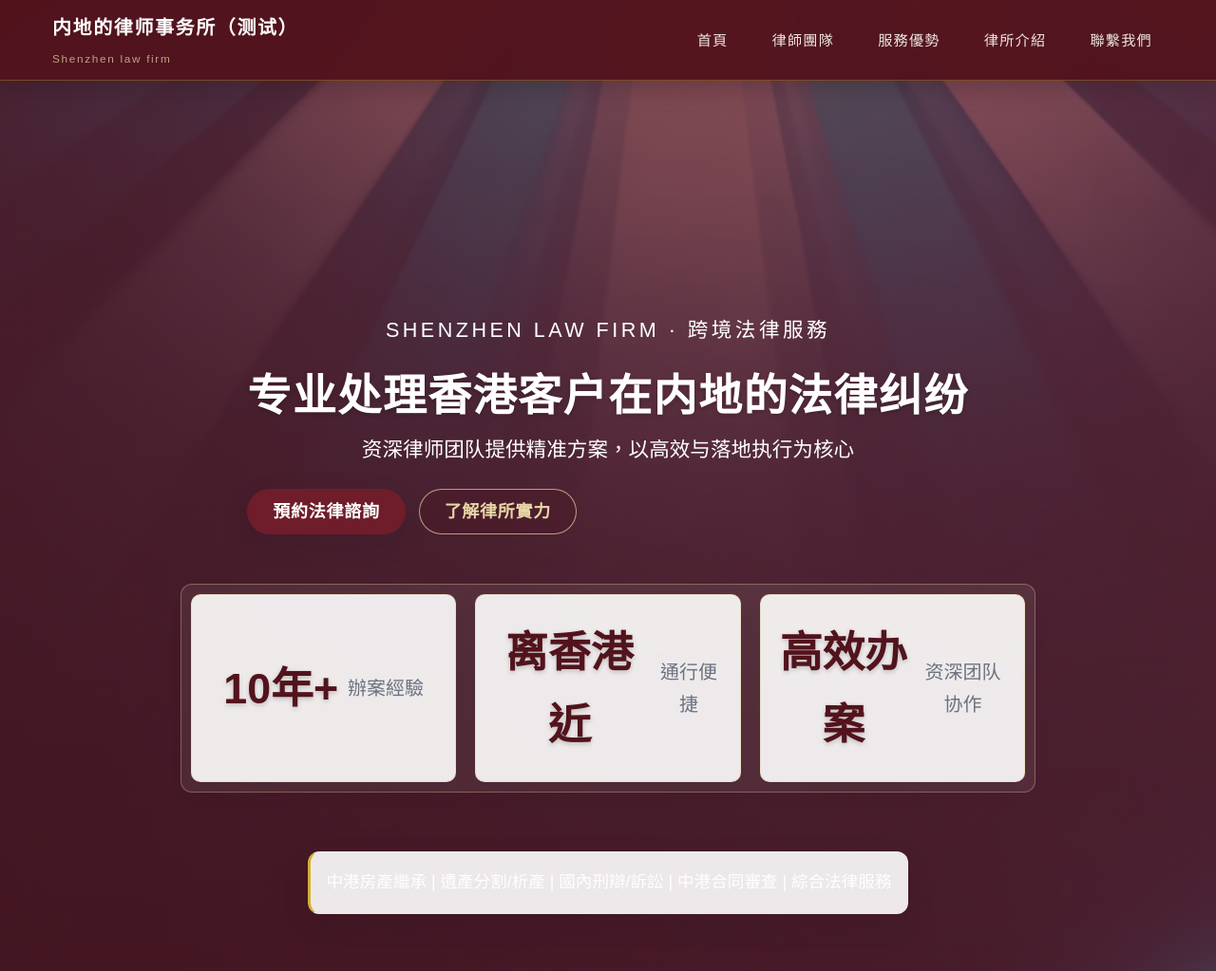
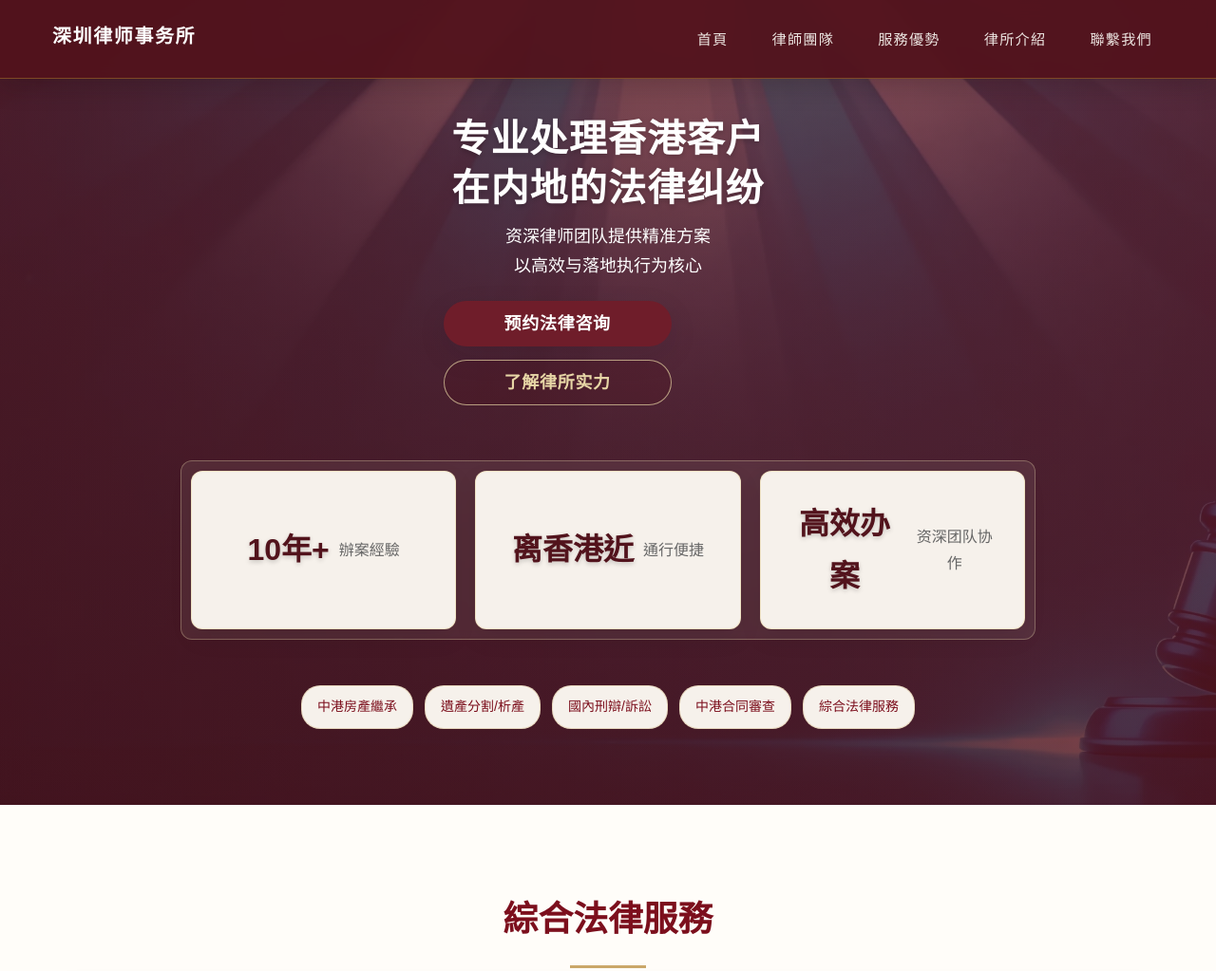
Before and after one commit to aa15818677864-lgtm/hkweb, a plain HTML site: page index.html in a window 1280 px wide. Shown: the top 1023 px of the page at 95% size. Drawn offline with Linux system fonts and the light colour scheme.

Commit message:
优化首页PC首屏布局与优势卡片视觉

```diff
--- a/index.html
+++ b/index.html
@@ -27,13 +27,12 @@
       'currency': 'USD'
   });
 </script>
-<body>
+<body class="home-page">
     <!-- 導航欄 -->
     <header class="header">
         <div class="container">
             <div class="logo">
-                <h1>内地的律师事务所（测试）</h1>
-                <p>Shenzhen law firm</p>
+                <h1>深圳律师事务所</h1>
             </div>
             <div class="menu-toggle" id="menuToggle">
                 <span></span>
@@ -54,35 +53,38 @@
 
     <!-- 主橫幅 -->
     <section class="hero" id="home">
-        <img src="img/zhbanner.webp">
+        <img class="hero-image" src="img/zhbanner.webp">
         <div class="container">
             <div class="hero-content">
                 <div class="hero-text">
-                    <p class="hero-eyebrow fade-in">Shenzhen law firm · 跨境法律服務</p>
-                    <h2 class="fade-in">专业处理香港客户在内地的法律纠纷</h2>
-                    <p class="hero-lead fade-in">资深律师团队提供精准方案，以高效与落地执行为核心</p>
+                    <h2 class="fade-in">专业处理香港客户<br>在内地的法律纠纷</h2>
+                    <p class="hero-lead fade-in">资深律师团队提供精准方案<br>以高效与落地执行为核心</p>
                     <div class="hero-actions fade-in">
-                        <a class="btn btn-primary" href="#contact">預約法律諮詢</a>
-                        <a class="btn btn-outline" href="#about-detail">了解律所實力</a>
+                        <a class="btn btn-primary" href="#contact">预约法律咨询</a>
+                        <a class="btn btn-outline" href="#about-detail">了解律所实力</a>
                     </div>
                 </div>
                 <div class="hero-stats">
                     <div class="stat-item fade-in">
-                        <h3>10年+</h3>
-                        <p>辦案經驗</p>
+                        <h3 class="stat-number">10年+</h3>
+                        <p class="stat-text">辦案經驗</p>
                     </div>
                     <div class="stat-item fade-in">
-                        <h3>离香港近</h3>
-                        <p>通行便捷</p>
+                        <h3 class="stat-number">离香港近</h3>
+                        <p class="stat-text">通行便捷</p>
                     </div>
                     <div class="stat-item fade-in">
-                        <h3>高效办案</h3>
-                        <p>资深团队协作</p>
+                        <h3 class="stat-number">高效办案</h3>
+                        <p class="stat-text">资深团队协作</p>
                     </div>
                 </div>
                 <div class="hero-text">
-                    <div class="expertise fade-in">
-                        <p>中港房產繼承 | 遺產分割/析產 | 國內刑辯/訴訟 | 中港合同審查 | 綜合法律服務</p>
+                    <div class="service-tags fade-in">
+                        <span>中港房產繼承</span>
+                        <span>遺產分割/析產</span>
+                        <span>國內刑辯/訴訟</span>
+                        <span>中港合同審查</span>
+                        <span>綜合法律服務</span>
                     </div>
                 </div>
             </div>
--- a/style.css
+++ b/style.css
@@ -2979,3 +2979,127 @@
         padding: 22px 18px;
     }
 }
+
+
+/* ===== 2026-03 首屏与房产页视觉优化 ===== */
+:root {
+    --primary-color: #7c0f1d;
+    --accent-color: #caa86a;
+}
+
+.hero {
+    padding-top: 80px !important;
+    padding-bottom: 80px !important;
+    min-height: auto !important;
+}
+
+.hero-content {
+    padding: 0 !important;
+}
+
+.hero-text h2 {
+    font-size: 40px !important;
+    line-height: 1.3 !important;
+}
+
+.hero-lead {
+    font-size: 18px !important;
+}
+
+.hero-actions .btn {
+    width: min(100%, 240px);
+    max-width: 240px;
+}
+
+.fc-property-highlight {
+    background: #f6f1eb !important;
+    border-radius: 12px;
+    box-shadow: 0 10px 30px rgba(0, 0, 0, 0.08);
+}
+
+@media (max-width: 768px) {
+    .hero-image {
+        display: none !important;
+    }
+
+    .hero-text h2 {
+        font-size: 26px !important;
+    }
+
+    .hero-lead {
+        font-size: 15px !important;
+    }
+
+    .hero-actions .btn {
+        width: 100%;
+        max-width: 240px;
+    }
+
+    .hero-stats {
+        grid-template-columns: 1fr !important;
+    }
+
+    .stat-item {
+        padding: 16px !important;
+        margin-bottom: 12px;
+    }
+
+    .stat-item h3 {
+        font-size: 18px !important;
+        line-height: 1.3 !important;
+    }
+
+    .stat-item p {
+        font-size: 14px !important;
+        line-height: 1.5 !important;
+        white-space: normal !important;
+    }
+}
+
+
+/* ===== 首页PC首屏精修（律师官网风格） ===== */
+@media (min-width: 769px) {
+    .home-page .hero {
+        padding-top: 120px !important;
+        padding-bottom: 80px !important;
+        min-height: auto !important;
+    }
+
+    .home-page .hero-stats {
+        margin-top: 40px !important;
+    }
+
+    .home-page .stat-item {
+        background: #f6f1eb !important;
+        border-radius: 12px !important;
+        box-shadow: 0 10px 25px rgba(0, 0, 0, 0.08) !important;
+        padding: 28px !important;
+    }
+
+    .home-page .stat-number {
+        font-size: 32px !important;
+        font-weight: 700 !important;
+    }
+
+    .home-page .stat-text {
+        font-size: 16px !important;
+        color: #666 !important;
+    }
+
+    .home-page .service-tags {
+        display: flex;
+        justify-content: center;
+        flex-wrap: wrap;
+        gap: 12px;
+        margin-top: 8px;
+    }
+
+    .home-page .service-tags span {
+        background: #f6f1eb;
+        padding: 10px 16px;
+        border-radius: 20px;
+        font-size: 14px;
+        color: var(--primary-color);
+        border: 1px solid rgba(202, 168, 106, 0.35);
+    }
+}
```
Also changed, not shown: fangchan.html (+5 -6 lines).
